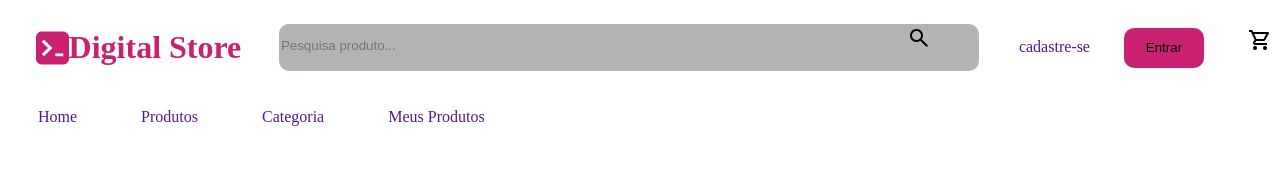
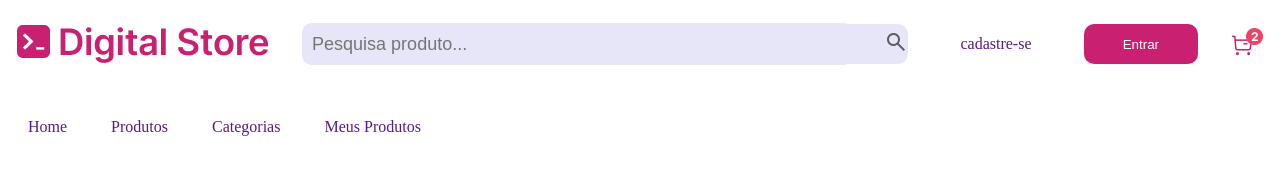
Before and after one commit to franciscorodriguesbneto/Projeto-Teste-CSS, a plain HTML site: page display/index.html in a window 1280 px wide. Drawn offline with nearby package versions, Linux system fonts and the light colour scheme.

Commit message:
nova atualização

```diff
--- a/display/index.html
+++ b/display/index.html
@@ -16,35 +16,40 @@
     <div id="pai">
 
             <div class="imagens">
-                <img src="imagens/Group.svg" alt="">
-                <h1>Digital Store</h1>
+            <img src="imagens/logo.png" alt="">
             </div>
 
 
 
             <div class="input">
                 <input type="text" placeholder="Pesquisa produto..." >
-                 <span class="material-symbols-outlined">search</span>
+                <div class="lupa"> <span class="material-symbols-outlined">search</span></div>
+
 
             </div>
 
+            <div class="link"><a href="">cadastre-se</a></div>
 
 
             <div class="button">
-                <a href="">cadastre-se</a>
+
                 <button>Entrar</button>
-                <span class="material-symbols-outlined"> shopping_cart </span>
+
             </div>
+
+           <div>
+            <img src="imagens/Group 53581.png" alt="">
+           </div>
 
 
 
 
     </div>
 
-    <div>
+    <div class="ancora">
         <a href="">Home</a>
         <a href="">Produtos</a>
-        <a href="">Categoria</a>
+        <a href="">Categorias</a>
         <a href="">Meus Produtos</a>
 
     </div>
--- a/display/style.css
+++ b/display/style.css
@@ -1,77 +1,66 @@
 
 #pai {
+
     display: flex;
     justify-content: space-around;
     align-items: center;
-    gap: 10px;
-    margin-bottom: 20px;
-
-}
-
-.imagens {
-    display: flex;
-    margin: auto;
-}
-
-button {
-
-    text-align: center;
-    border-radius: 10px;
-    height: 40px;
-    width: 80px;
-    border: none;
-    background: #C92071;
-    padding: 10px;
-    margin-right: 20px;
+    gap: 15px;
+    margin-bottom: 50px;
+    margin-top: 20px;
 
 }
 
 .input {
-
+    display: flex;
+    background: rgb(230, 230, 248);
+    width: 606px;
+    height: 40px;
     border-radius: 10px;
-    background: rgb(182, 179, 179);
-    width: 700px;
     align-items: center;
 
 }
 
 input {
-    width: 600px;
+    width: 559px;
     height: 40px;
-    border-radius: 10px;
     border: none;
     outline: none;
-    margin-bottom: 5px;
-    background: rgb(182, 179, 179);
-
-
-
-
+    background: rgb(230, 230, 248);
+    font-size: 18px;
+    border-radius: 10px;
+    padding-left: 10px;
 
 }
-.material-symbols-outlined {
-   padding-left: 20px;
-   font-size: larger;
+
+.lupa {
+    cursor: pointer;
+    color: rgba(0, 0, 0, 0.6);
+    left: 20px;
+    margin-left: 30px;
 
 
 }
 
-h1 {
-    color: #C92071;
-    left: 200px;
+button {
+    width: 114px;
+    height: 40px;
+    background: #C92071;
+    text-align: center;
+    border-radius: 10px;
+    color: white;
+    border: none;
+
 }
 
 a {
+    padding: 20px;
+    margin-top: 40px;
+    gap: 30px;
     text-decoration: none;
-    margin: 20px 20px;
-    padding: 10px;
-
-
-
-
-
-
-
-
 
 }
+
+a:hover {
+    color: #C92071;
+    text-decoration-line: underline;
+}
```
Also changed, not shown: display/imagens/Group 53581.png (added), display/imagens/logo.png (added).
